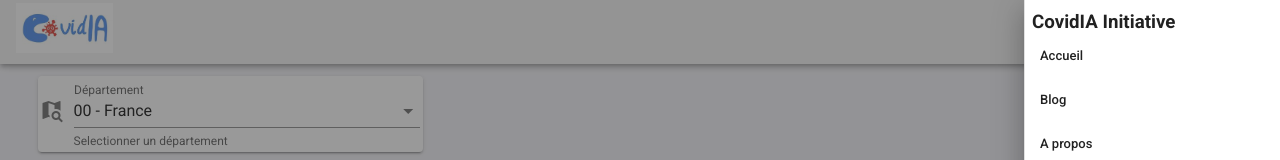
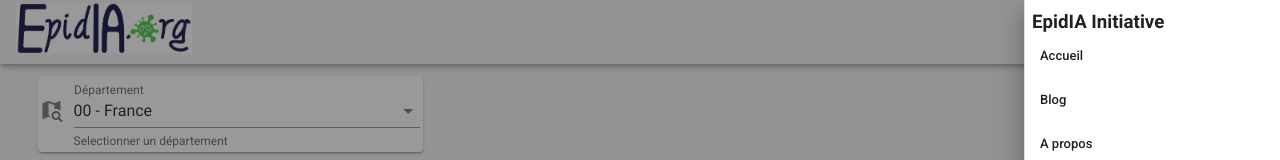
Before and after one commit to EpidIA-org/app_front, a Vue app: page / in a window 1280 px wide. Both pictures are taken after a click on the button 1252 px from the left and 32 px from the top of the page. Shown: the top 160 px of the page. Built offline with nearby package versions, Linux system fonts and the light colour scheme; no server answers.

Commit message:
[ADD] epidia refs

```diff
--- a/src/components/AppBar.vue
+++ b/src/components/AppBar.vue
@@ -1,7 +1,7 @@
 <template>
   <v-app-bar>
     <v-toolbar-title>
-      <img class="mr-3" :src="require('../assets/covidia.jpg')" height="50" />
+      <img class="mr-3" :src="require('../assets/epidia.jpg')" height="50" />
     </v-toolbar-title>
     <v-spacer></v-spacer>
     <!-- On click emit a toggleDrawer event to open the Right panel -->
--- a/src/components/Drawer.vue
+++ b/src/components/Drawer.vue
@@ -1,7 +1,7 @@
 <template>
   <v-navigation-drawer v-model="isOpen" absolute right temporary>
     <v-list nav dense>
-      <h3>CovidIA Initiative</h3>
+      <h3>EpidIA Initiative</h3>
       <v-list-item-group active-class="deep-purple--text text--accent-4">
         <v-list-item v-for="section in sections" :key="section.text">
           <v-list-item-title :onclick="`window.location.href = '${section.link}';`">{{section.text}}</v-list-item-title>
```
Also changed, not shown: src/assets/epidia.jpg (added).
